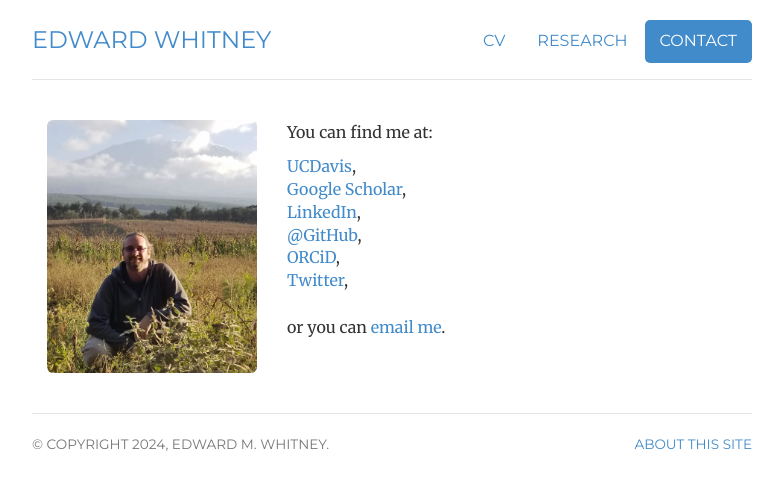
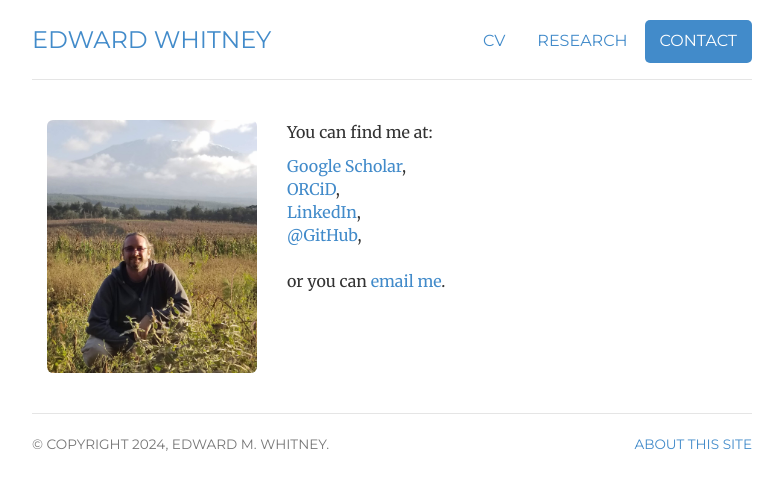
Before and after one commit to edwardmw/edwardmwhitney, a Jekyll site: the page built from contact/index.html, in a window 1280 px wide. Shown: the top 490 px of the page, without its empty margins (248-1031 px from the left). Built offline with Jekyll 4.4.1, drawn with Linux system fonts in a browser that asks for light colours.

Commit message:
update contact remove ucd twitter

```diff
--- a/contact/index.html
+++ b/contact/index.html
@@ -16,12 +16,12 @@ description: Contact information for Edward Whitney, a Ph.D. candidate in the Ag
 	<div class="col-sm-4">
 		<p>You can find me at:</p>
 		<ul class="list-unstyled">
-		<li><a href="http://are.ucdavis.edu/people/grad-students/phd/edward-whitney/" target="_blank">UCDavis</a>,</li>
+		<!--<li><a href="http://are.ucdavis.edu/people/grad-students/phd/edward-whitney/" target="_blank">UCDavis</a>,</li>-->
 		<li><a href="https://scholar.google.com/citations?hl=en&user=QrQ8bUkAAAAJ&view_op=list_works&sortby=pubdate" target="_blank">Google Scholar</a>,</li>
+		<li><a href="http://orcid.org/0000-0002-4633-0844" target="_blank">ORCiD</a>,</li>
 		<li><a href="http://linkedin.com/in/edwardmwhitney/" target="_blank">LinkedIn</a>,</li>
 		<li><a href="http://github.com/edwardmw" target="_blank">@GitHub</a>,</li>
-		<li><a href="http://orcid.org/0000-0002-4633-0844" target="_blank">ORCiD</a>,</li>
-		<li><a href="https://twitter.com/edwardmw_ucd" target="_blank">Twitter</a>,</li>
+		<!--<li><a href="https://twitter.com/edwardmw_ucd" target="_blank">Twitter</a>,</li>-->
 		<li><br><p>or you can <a href="mailto:edwardmw.phd@gmail.com" target="_blank">email me</a>.</p></li>
 		</ul>
 	</div>
```
